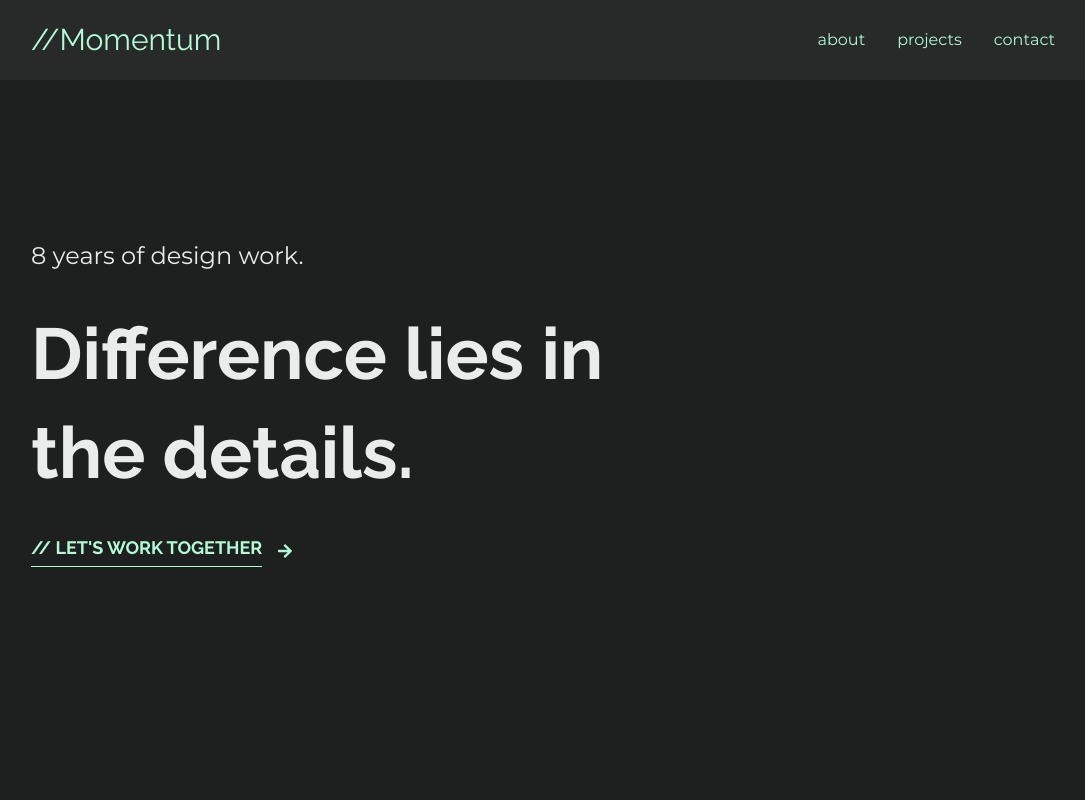
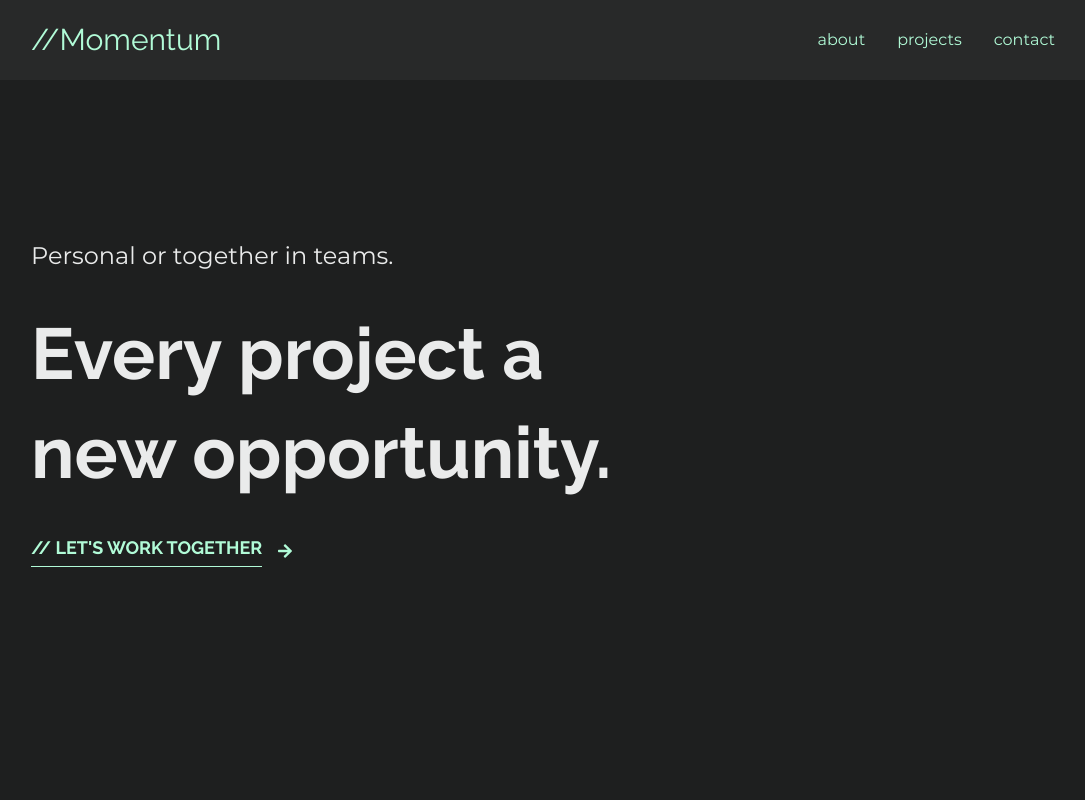
Before and after one commit to yogaajie2/porto, a Nuxt app: page /projects in a window 1280 px wide. Shown: the top 800 px of the page, without its empty margins (97-1182 px from the left). Built offline with nearby package versions, Linux system fonts and the light colour scheme.

Commit message:
contents(projects/index): Update title and subtitle text

```diff
--- a/pages/projects/index.vue
+++ b/pages/projects/index.vue
@@ -1,8 +1,8 @@
 <template>
   <main>
     <PageHeader
-      pageSubtitle="8 years of design work."
-      pageTitle="Difference lies in the details."
+      pageSubtitle="Personal or together in teams."
+      pageTitle="Every project a new opportunity."
     />
 
     <ProjectList />
```
